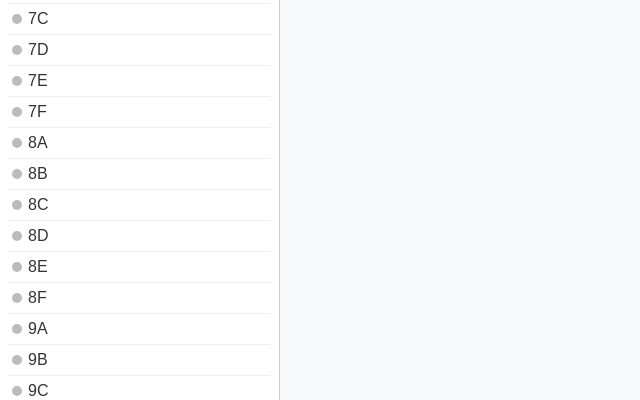
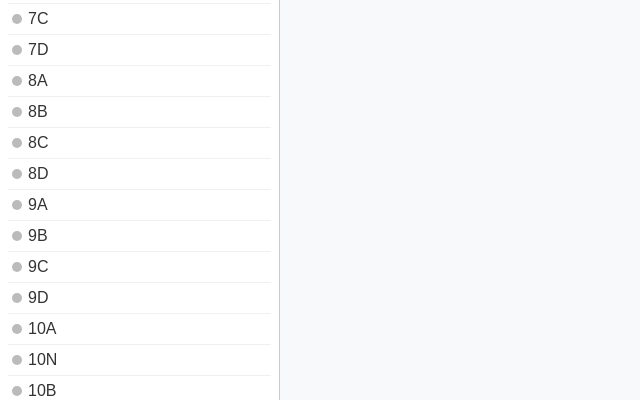
Before and after one commit to DABodr/Ugreen-DABboard-cli2, a website: page dab-web-interface/public/index.html in a window 1280 px wide. Shown: the part 400-800 px from the top of the page, 0-640 px from the left. Drawn offline with nearby package versions, Linux system fonts and the light colour scheme; no server answers.

Commit message:
Add files via upload

```diff
--- a/dab-web-interface/public/index.html
+++ b/dab-web-interface/public/index.html
@@ -543,12 +543,17 @@
       // =====================
       // Block List Initialization
       // =====================
+      // European DAB Band III blocks with correct indices
+      // Note: 10N, 11N, 12N are intermediate frequencies
       const blocks = [
-        '5A','5B','5C','5D','6A','6B','6C','6D','7A','7B','7C','7D','7E','7F',
-        '8A','8B','8C','8D','8E','8F','9A','9B','9C','9D','9E','9F',
-        '10A','10B','10C','10D','10E','10F',
-        '11A','11B','11C','11D','11E','11F',
-        '12A','12B','12C','12D','12E','12F',
+        '5A','5B','5C','5D',
+        '6A','6B','6C','6D',
+        '7A','7B','7C','7D',
+        '8A','8B','8C','8D',
+        '9A','9B','9C','9D',
+        '10A','10N','10B','10C','10D',
+        '11A','11N','11B','11C','11D',
+        '12A','12N','12B','12C','12D',
         '13A','13B','13C','13D','13E','13F'
       ];
 
```
